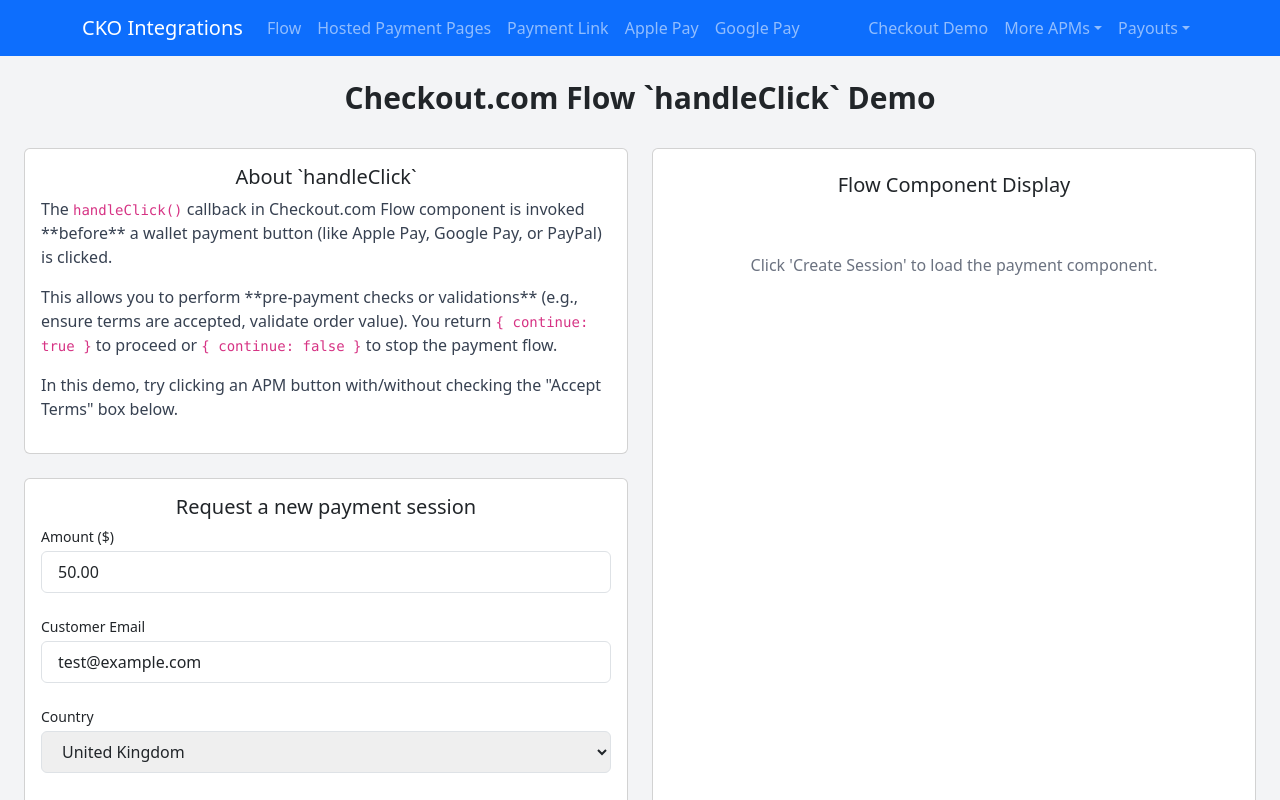
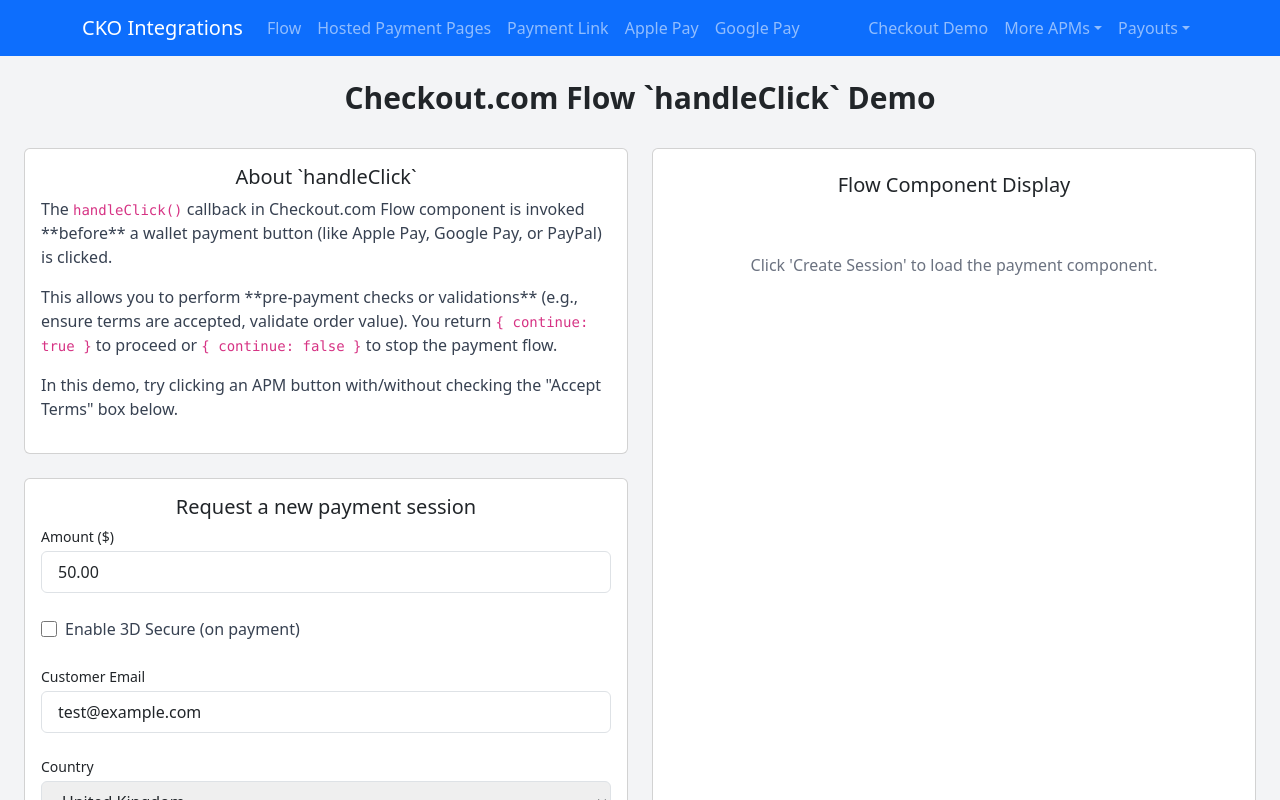
Before and after one commit to Mark-Reilly-Checkout/React-Flask-Project, a React (Create React App) app in the folder frontend/: page /flowHandleClick in a window 1280 px wide. Shown: the top 800 px of the page. Built offline with nearby package versions, Linux system fonts and the light colour scheme.

Commit message:
Added 3DS enabled to configuration panel

```diff
--- a/frontend/src/components/FlowCallbacks/FlowHandleClick.js
+++ b/frontend/src/components/FlowCallbacks/FlowHandleClick.js
@@ -283,6 +283,17 @@ const FlowHandleClick = () => {
                                     />
                                 </div>
                                 <div className="mb-4">
+                                    <label className="inline-flex items-center">
+                                        <input
+                                            type="checkbox"
+                                            checked={demoConfig.threeDsEnabled}
+                                            onChange={(e) => setConfig({ ...config, threeDsEnabled: e.target.checked })}
+                                            className="form-checkbox h-4 w-4 text-blue-600"
+                                        />
+                                        <span className="ml-2 text-gray-700">Enable 3D Secure (on payment)</span>
+                                    </label>
+                                </div>
+                                <div className="mb-4">
                                     <label className="block text-sm font-medium mb-1">Customer Email</label>
                                     <input
                                         type="email"
--- a/frontend/src/components/FlowCallbacks/FlowHandleSubmit.js
+++ b/frontend/src/components/FlowCallbacks/FlowHandleSubmit.js
@@ -304,6 +304,17 @@ const FlowHandleSubmit = () => {
                                     />
                                 </div>
                                 <div className="mb-4">
+                                    <label className="inline-flex items-center">
+                                        <input
+                                            type="checkbox"
+                                            checked={demoConfig.threeDsEnabled}
+                                            onChange={(e) => setConfig({ ...config, threeDsEnabled: e.target.checked })}
+                                            className="form-checkbox h-4 w-4 text-blue-600"
+                                        />
+                                        <span className="ml-2 text-gray-700">Enable 3D Secure (on payment)</span>
+                                    </label>
+                                </div>
+                                <div className="mb-4">
                                     <label className="block text-sm font-medium mb-1">Customer Email</label>
                                     <input
                                         type="email"
```
Also changed, not shown: 1 other file (tests, documents, lock files or other folders).
